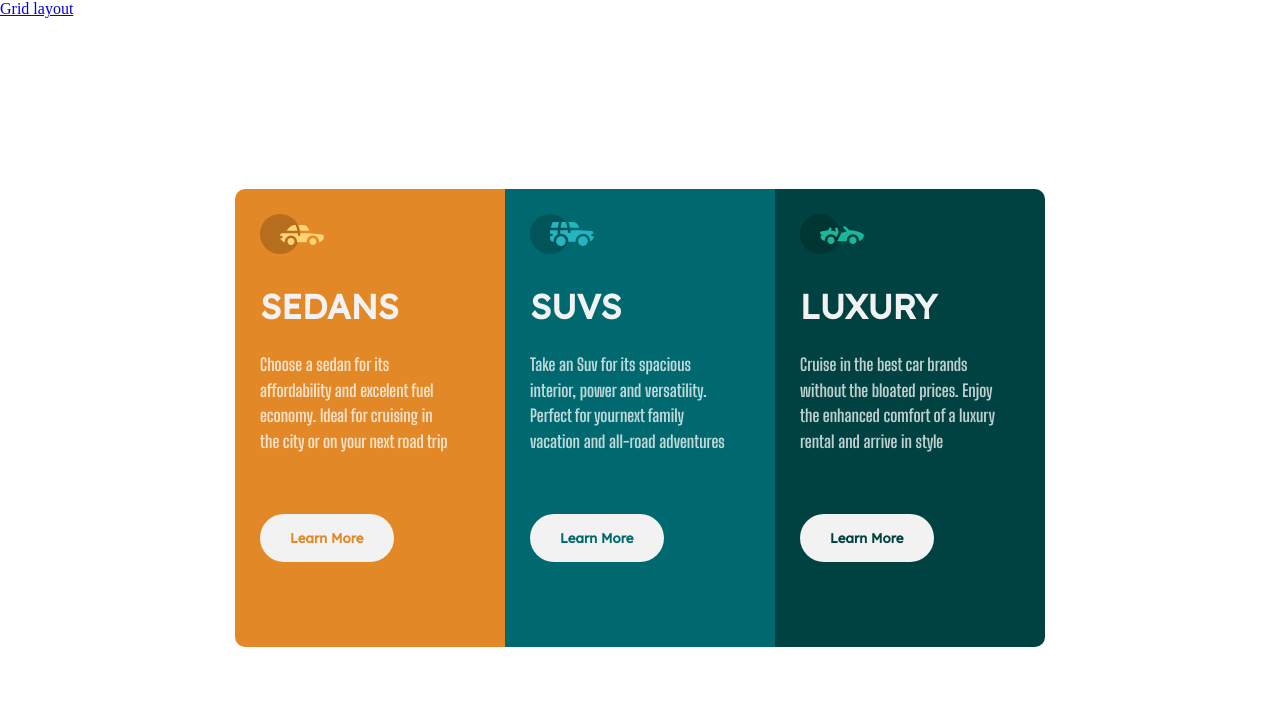
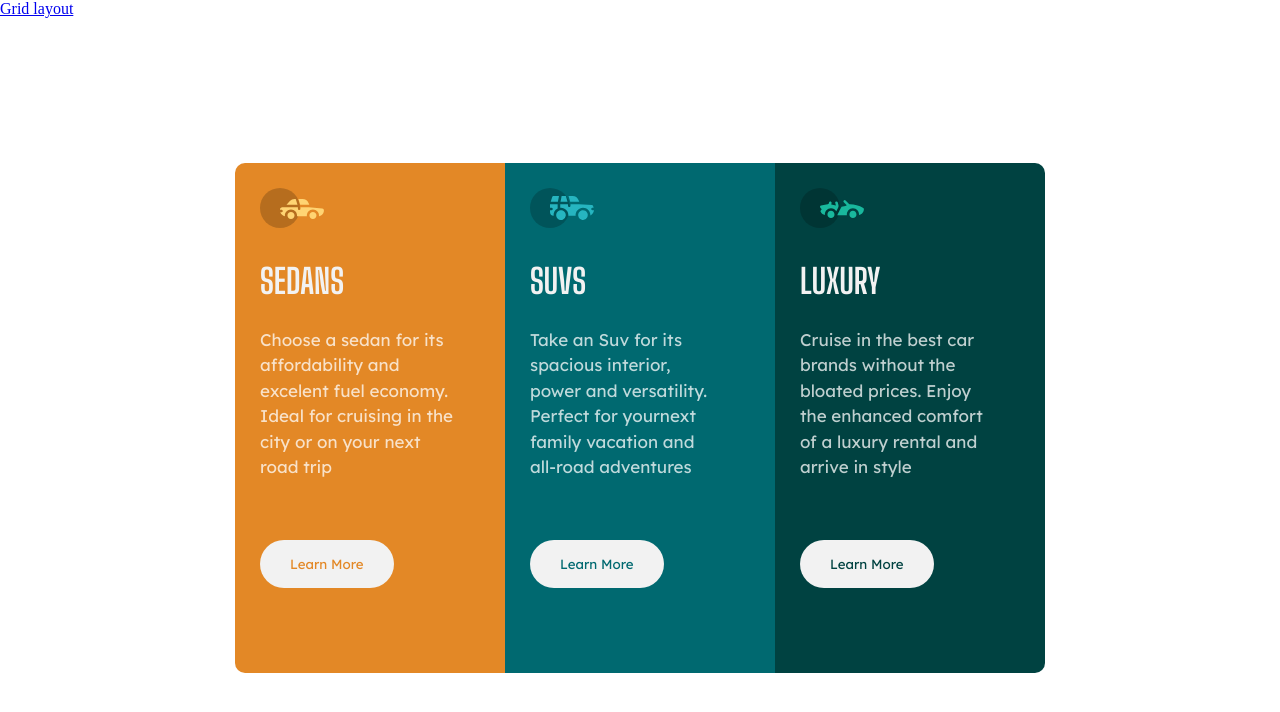
Before and after one commit to Ig-Matrix/CSS_Flexbox_-_grid_design-ZURI, a plain HTML site: page index.html in a window 1280 px wide. Drawn offline with Linux system fonts and the light colour scheme.

Commit message:
modified first push, added active

```diff
--- a/flex.css
+++ b/flex.css
@@ -46,14 +46,14 @@ main{
 }
 .content h1{
     color: hsl(0, 0%, 95%);
-    font-family: 'Lexend Deca', sans-serif;
+    font-family:'Big Shoulders Display', cursive;
     font-weight: 700;
     margin: 20px 0 20px 0;
 }
 .content p{
     margin-right: 25px;
     color: hsla(0, 0%, 100%, 0.75) ;
-    font-family:'Big Shoulders Display', cursive;
+    font-family: 'Lexend Deca', sans-serif;
 }
 .button{
     margin: 60px 0;
@@ -63,7 +63,7 @@ main{
     cursor: pointer;
     background-color: hsl(0, 0%, 95%);
     font-family: 'Lexend Deca', sans-serif;
-    font-weight: 700;
+    font-weight: 400;
 }
 .button1{
     color: hsl(31, 77%, 52%);
@@ -78,7 +78,7 @@ main{
     background-color: inherit;
     border: 2px solid white;
     color: white;
-    transition: 0.4s;
+    transition: all 0.4s ease;
 }
 
 @media only screen and (max-width:600px) {
```
